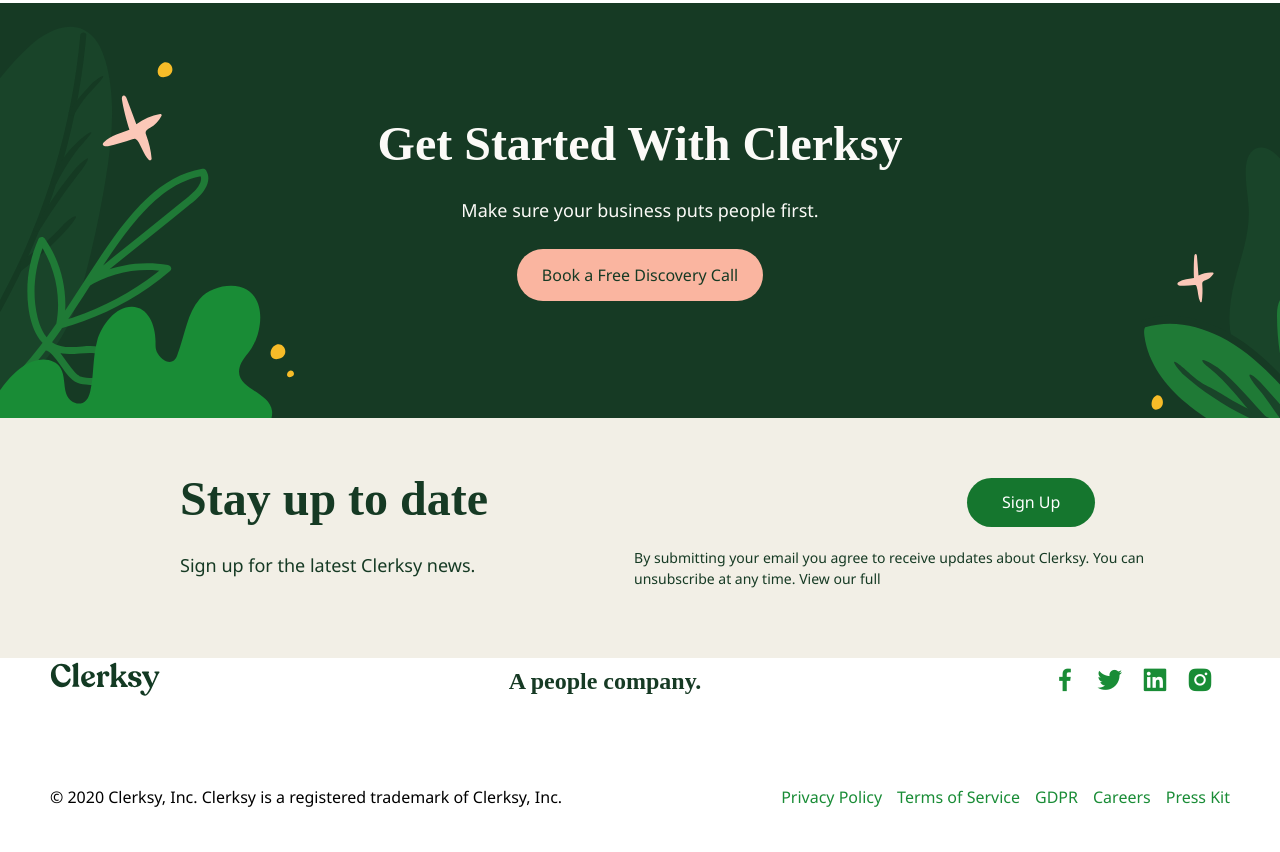
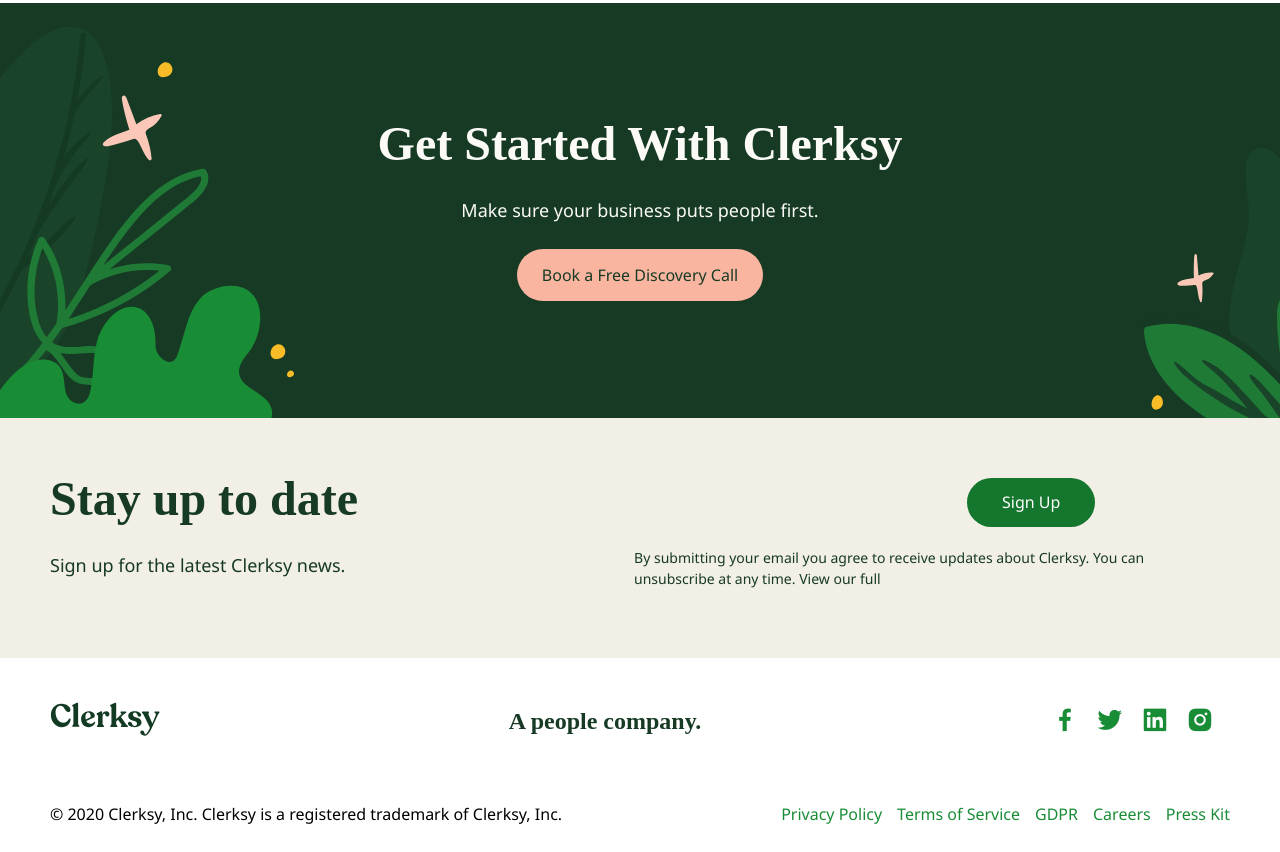
Before and after one commit to Sohibjon3412/Clerksy, a plain HTML site: page index.html in a window 1280 px wide. Shown: the part 5139-5991 px from the top of the page. Drawn offline with nearby package versions, Linux system fonts and the light colour scheme; a web font is replaced by a local one.

Commit message:
Update style.css

```diff
--- a/css/style.css
+++ b/css/style.css
@@ -383,13 +383,14 @@
   font-size: 48px;
   line-height: 54px;
   color: #163A24;
-  padding: 54px 0px 26px 130px;
+  padding: 54px 0px 26px 0;
+  padding-right: 130px;
 }
 .sign-title p {
   font-size: 18px;
   line-height: 27px;
   color: #163A24;
-  padding-left: 130px;
+  padding-left: 0;
 }
 .sign-btn {
   padding: 15px 35px;
@@ -410,6 +411,7 @@
  footer {
   height: 194px;
   background-color: #fff;
+  padding: 40px 0;
  }
 .icon-list {
   list-style: none;
@@ -431,7 +433,7 @@
  }
  .last-line {
    justify-content: space-between;
-   padding-top: 84px;
+   padding-top: 61px;
  }
  .last-list {
    list-style: none;
```
